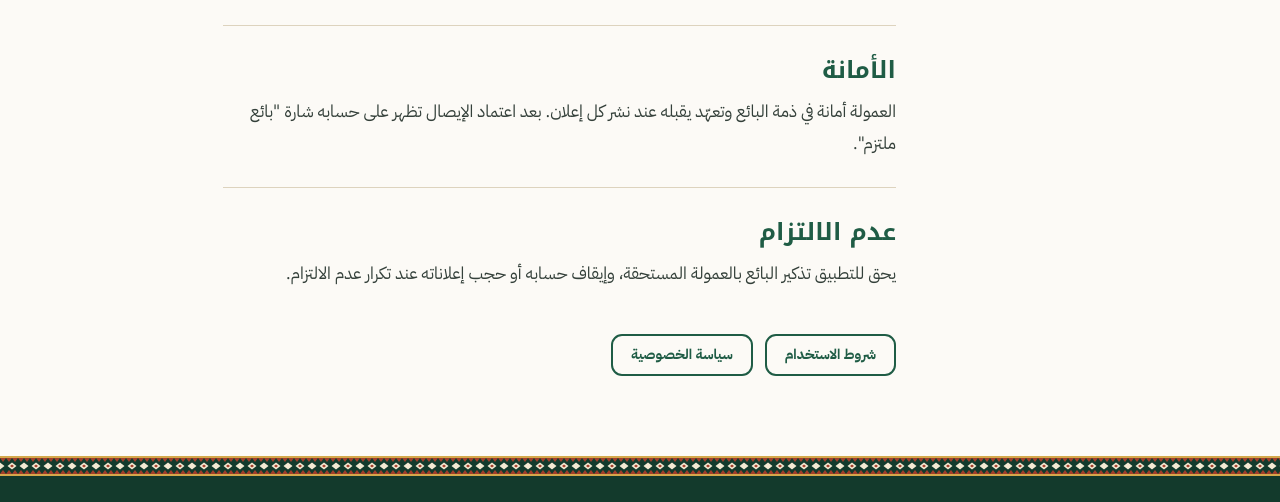
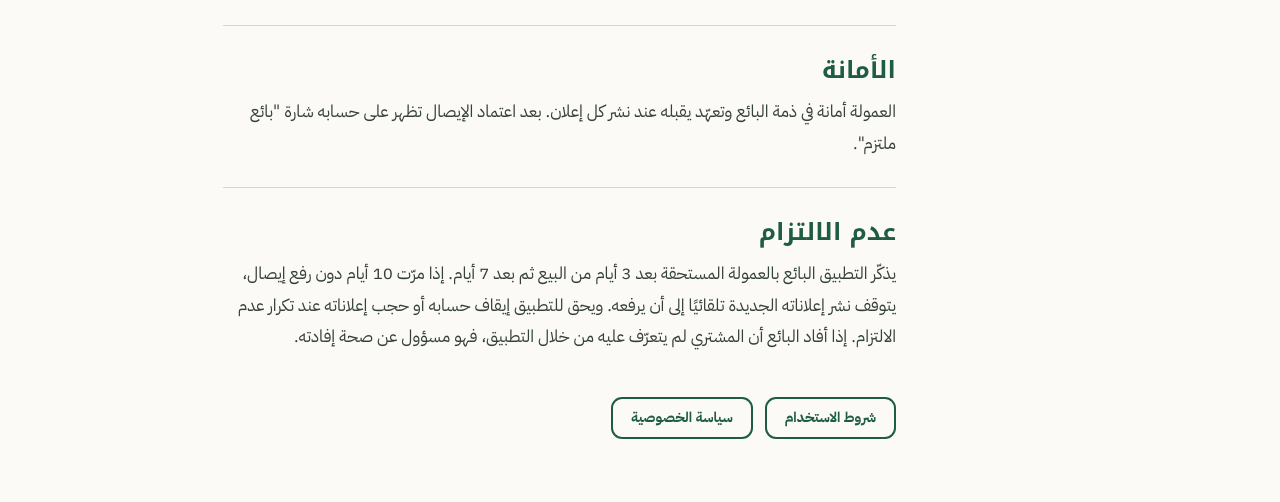
Before and after one commit to Ayyadali/souqal3z-web, a plain HTML site: page commission.html in a window 1280 px wide. Shown: the part 771-1273 px from the top of the page. Drawn offline with Linux system fonts and the light colour scheme; no server answers; a web font is replaced by a local one.

Commit message:
سياسة العمولة: التذكير وإيقاف النشر بعد 10 أيام
Co-Authored-By: Claude Opus 5.5 <noreply@anthropic.com>
Claude-Session: https://claude.ai/code/session_012HXkNB3eHXRLaZDfibMd3S

```diff
--- a/commission.html
+++ b/commission.html
@@ -77,7 +77,7 @@
         </section>
         <section id="s5">
           <h2>عدم الالتزام</h2>
-          <p>يحق للتطبيق تذكير البائع بالعمولة المستحقة، وإيقاف حسابه أو حجب إعلاناته عند تكرار عدم الالتزام.</p>
+          <p>يذكّر التطبيق البائع بالعمولة المستحقة بعد 3 أيام من البيع ثم بعد 7 أيام. إذا مرّت 10 أيام دون رفع إيصال، يتوقف نشر إعلاناته الجديدة تلقائيًا إلى أن يرفعه. ويحق للتطبيق إيقاف حسابه أو حجب إعلاناته عند تكرار عدم الالتزام. إذا أفاد البائع أن المشتري لم يتعرّف عليه من خلال التطبيق، فهو مسؤول عن صحة إفادته.</p>
         </section>
       <div class="doc-links">
           <a class="btn outline sm" href="terms.html">شروط الاستخدام</a>
```
